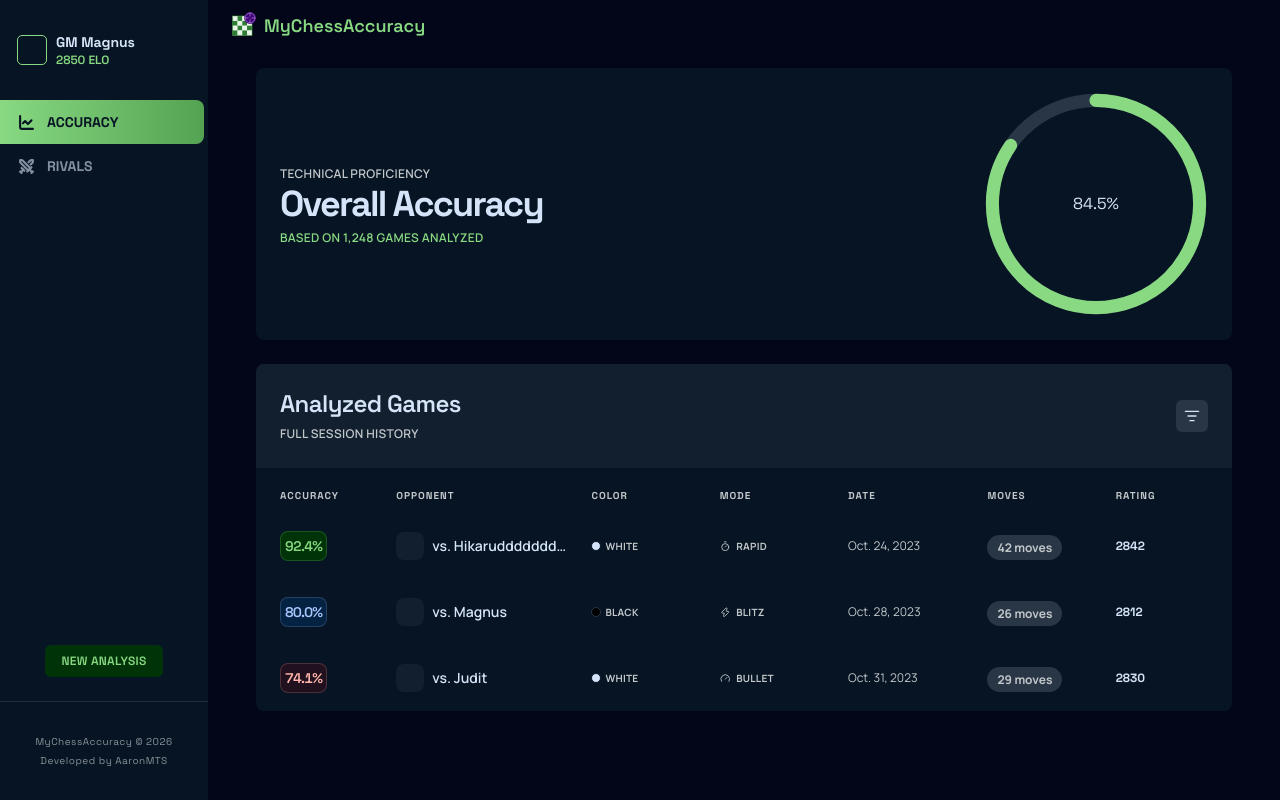
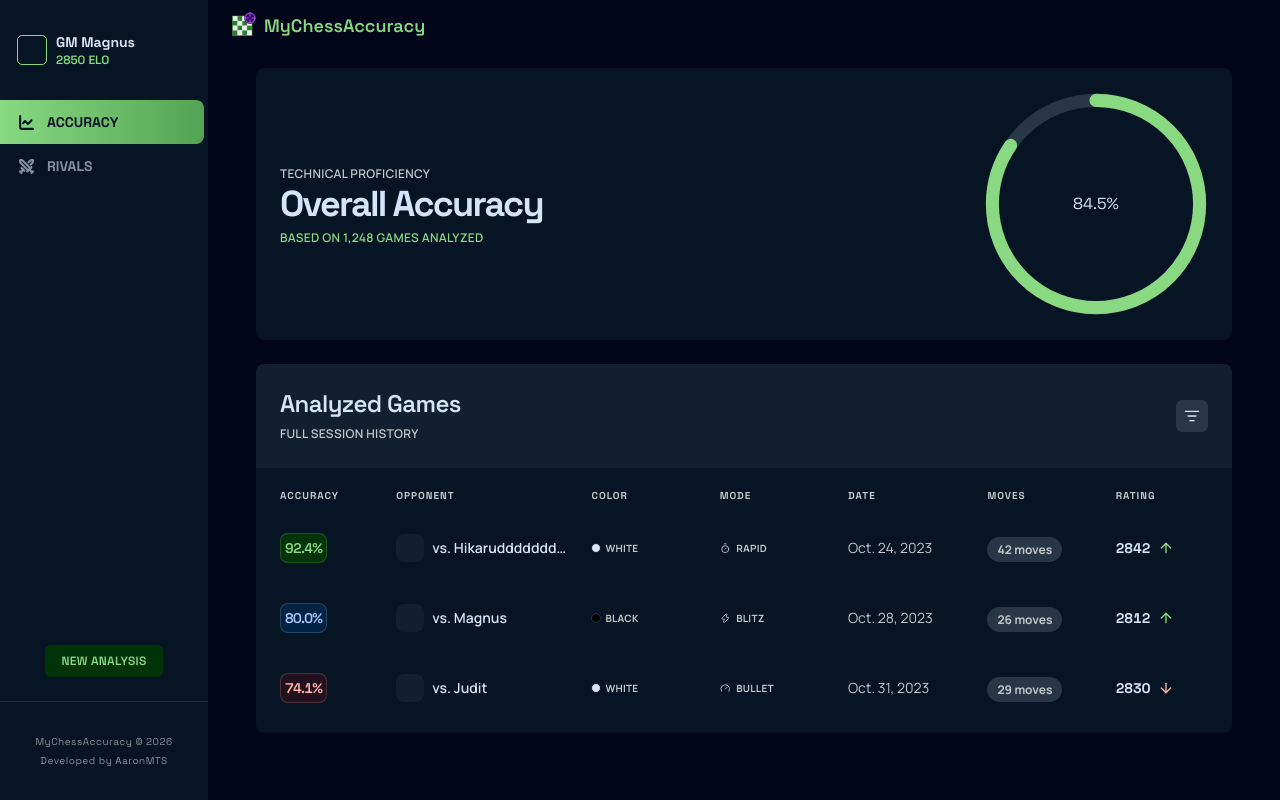
Before and after one commit to AaronMTS/my-chess-accuracy, a Next.js app: page /player/1/accuracy in a window 1280 px wide. Built offline with nearby package versions, Linux system fonts and the light colour scheme.

Commit message:
feat: add GameRating component and integrate it into GamesTableBody

```diff
--- /dev/null
+++ b/components/accuracy/GameRating.tsx
@@ -0,0 +1,30 @@
+"use client";
+
+import { useState } from "react";
+import { ArrowDown, ArrowUp } from "lucide-react";
+import { spaceGrotesk } from "@/app/fonts";
+
+// const RATING_CHANGE_ICONS = {
+//     win: <ArrowBigUp />,
+//     loss: <ArrowBigDown />
+// }
+
+const RATING_CHANGE_ICONS = [
+  <ArrowUp key="ratingUp" size={16} className="shrink-0 text-primary" />,
+  <ArrowDown key="ratingDown" size={16} className="shrink-0 text-error" />,
+];
+
+export default function GameRating({ rating }: { rating: number }) {
+  const [randomIndex] = useState(() => Math.round(Math.random())); // Temporary - will be removed together with dummy data
+
+  return (
+    <div className="w-full flex gap-2 items-center">
+      <span
+        className={`${spaceGrotesk.className} text-sm font-bold tabular-nums`}
+      >
+        {rating}
+      </span>
+      {RATING_CHANGE_ICONS[randomIndex]}
+    </div>
+  );
+}
--- a/components/accuracy/GamesTableBody.tsx
+++ b/components/accuracy/GamesTableBody.tsx
@@ -4,13 +4,13 @@ import { getCellPadding } from "@/util/table";
 import Opponent from "./Opponent";
 import GameColor from "./GameColor";
 import GameMode from "./GameMode";
-import { spaceGrotesk } from "@/app/fonts";
 import GameMoves from "./GameMoves";
+import GameRating from "./GameRating";
 
 export default function GamesTableBody({ games }: { games: DummyGames[] }) {
   return (
     <tbody>
-      {games.map((game) => {
+      {games.map((game, gameIndex) => {
         const updatedGame: DummyGamesOptionalId = { ...game };
         const gameId = updatedGame.id;
         delete updatedGame.id;
@@ -22,11 +22,7 @@ export default function GamesTableBody({ games }: { games: DummyGames[] }) {
               let content: string | number | React.ReactNode;
               const pxClasses = getCellPadding(index, updatedGameArr.length);
               const additionalClasses =
-                value[0] === "date"
-                  ? "text-xs text-onSurfaceLow"
-                  : value[0] === "rating"
-                    ? `${spaceGrotesk.className} text-xs font-bold`
-                    : "";
+                value[0] === "date" ? "text-sm text-onSurfaceLow" : "";
 
               if (value[0] === "accuracy" && typeof value[1] === "number") {
                 content = <GameAccuracy accuracy={value[1]} />;
@@ -46,11 +42,14 @@ export default function GamesTableBody({ games }: { games: DummyGames[] }) {
               if (value[0] === "moves" && typeof value[1] === "number") {
                 content = <GameMoves moves={value[1]} />;
               }
+              if (value[0] === "rating" && typeof value[1] === "number") {
+                content = <GameRating rating={value[1]} />;
+              }
 
               return (
                 <td
                   key={value[1]}
-                  className={`py-4.5 ${pxClasses} ${additionalClasses}`}
+                  className={`${gameIndex < games.length - 1 ? "py-5" : "pt-5 pb-7.5"} ${pxClasses} ${additionalClasses}`}
                 >
                   {content && content}
                   {!content && value[1]}
```
